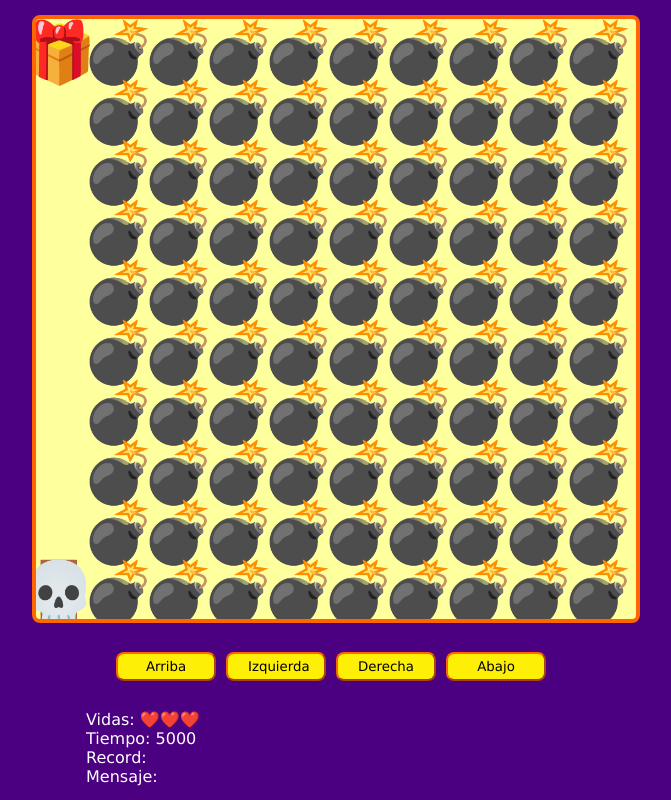
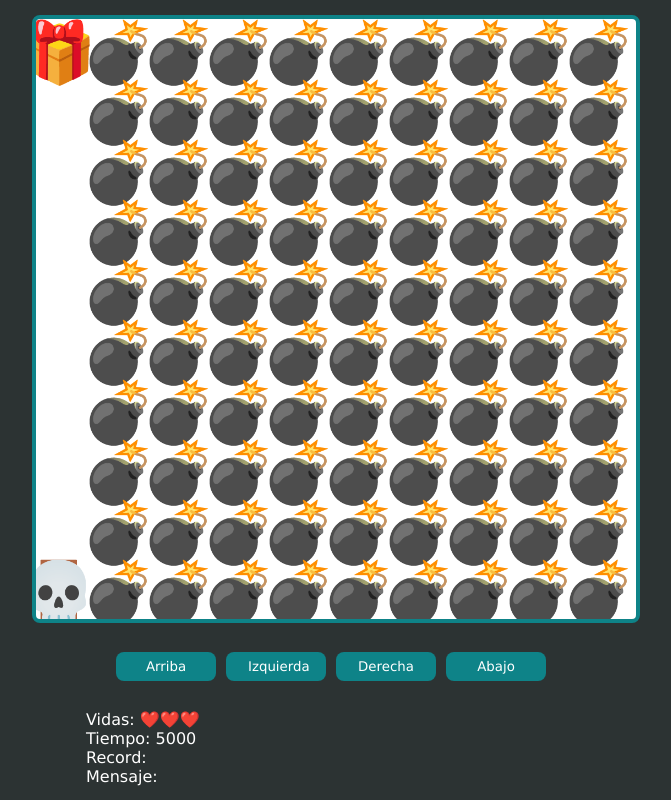
Before and after one commit to AshkoreDev/video-game-JS, a plain HTML site: page index.html in a window 1280 px wide. Shown: the whole page, without its empty margins (304-975 px from the left). Drawn offline with Linux system fonts and the light colour scheme.

Commit message:
Added meta tags and Fixed CSS style

```diff
--- a/index.html
+++ b/index.html
@@ -2,6 +2,9 @@
 <html lang="en">
 <head>
 	<meta charset="UTF-8">
+  <meta name="author" content="Aracely Alba">
+	<meta name="description" content="Video Game JavaScript">
+  <meta name="keywords" content="HTML, CSS, JavaScript">
 	<meta name="viewport" content="width=device-width, initial-scale=1.0">
 	<title>Video Game JS</title>
 	<link rel="stylesheet" href="./src/style.css">
@@ -27,6 +30,7 @@
 		</div>
 	</div>
 
-	<script src="./src/game.js" type="module"></script>
+	<script src="./src/game.js" type="module" defer></script>
+
 </body>
 </html>
--- a/src/game.js
+++ b/src/game.js
@@ -47,7 +47,7 @@ function startGame() {
 
 	lives.innerText = '❤️'.repeat(livesPlayer);
 
-	game.fillStyle = 'purple';
+	game.fillStyle = '#2C3333';
 	game.font = elementsSize + 'px Verdana';
 	game.textAlign = 'end';
 
--- a/src/style.css
+++ b/src/style.css
@@ -2,7 +2,7 @@ body {
 	margin: 0;
 	padding: 0;
 	color: #fff;
-	background-color: indigo;
+	background-color: #2C3333;
 	font-family: Verdana, Geneva, Tahoma, sans-serif;
 }
 
@@ -25,8 +25,8 @@ body {
 
 canvas {
 	border-radius: 8px;
-	border: 4px solid #f60;
-	background-color: #feff9d;
+	border: 4px solid #0E8388;
+	background-color: #fff;
 }
 
 .buttons {
@@ -41,10 +41,12 @@ button {
 	width: 100px;
 	margin: 0;
 	padding: 5px 20px;
+	color: #fff;
 	border-radius: 8px;
-	border-color: #f60;
+	border-color: transparent;
 	font-family: inherit;
-	background-color: #fdef05;
+	background-color: #0E8388;
+	cursor: pointer;
 }
 
 button:not(:last-child) {
```
